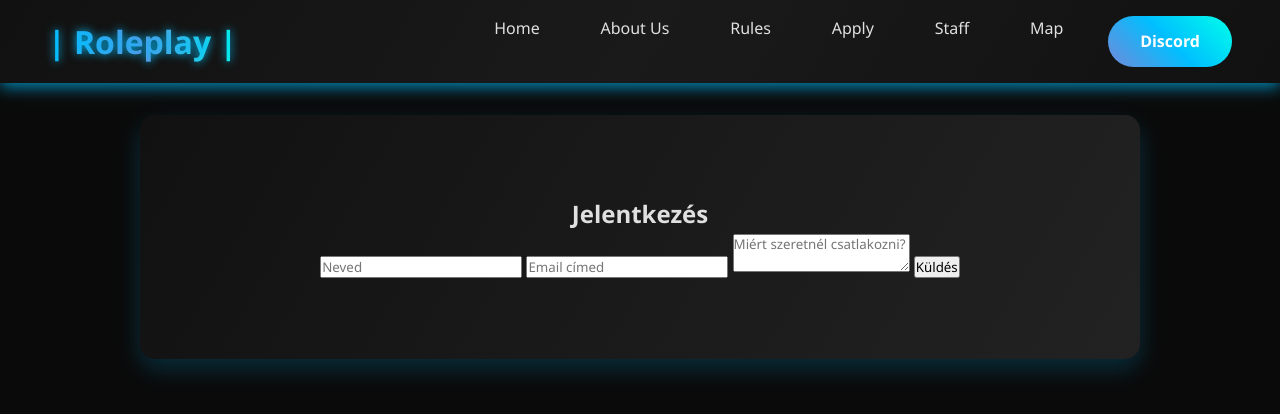
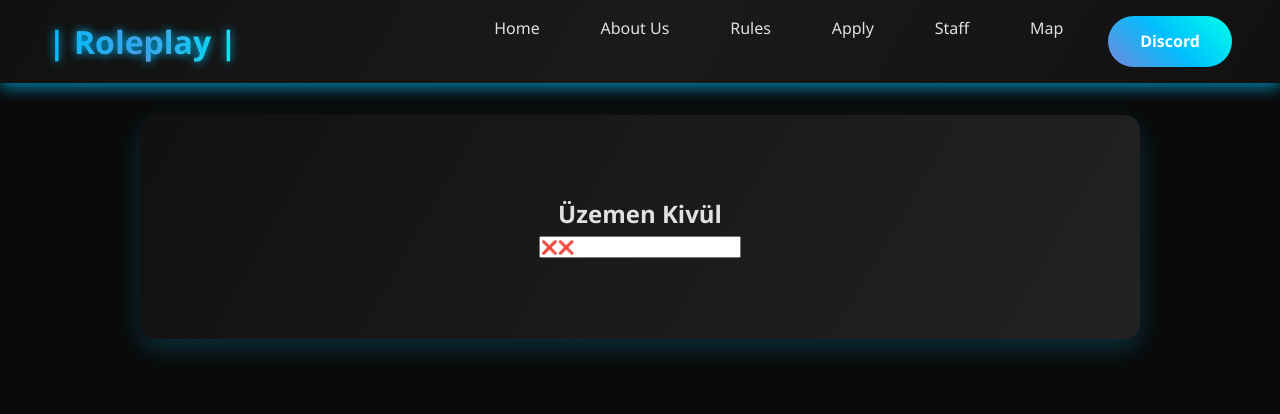
Before and after one commit to Phantom412124/a123z, a plain HTML site: page apply.html in a window 1280 px wide. Drawn offline with Linux system fonts and the light colour scheme.

Commit message:
apply.html

```diff
--- a/apply.html
+++ b/apply.html
@@ -24,13 +24,9 @@
 
 <main>
   <section class="apply">
-    <h1>Jelentkezés</h1>
+    <h1>Üzemen Kivül</h1>
     <form>
-      <input type="text" placeholder="Neved" required>
-      <input type="email" placeholder="Email címed" required>
-      <textarea placeholder="Miért szeretnél csatlakozni?" required></textarea>
-      <button type="submit">Küldés</button>
-    </form>
+      <input placeholder="❌❌" required>
   </section>
 </main>
 
```
